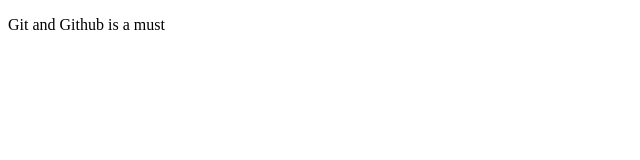
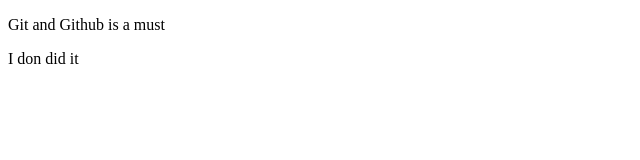
Before and after one commit to archwin010/MyThirdWebsite, a plain HTML site: page index.html in a window 1280 px wide. Shown: the full height of the page, 0-640 px from the left. Drawn offline with Linux system fonts and the light colour scheme.

Commit message:
My Second commit message

```diff
--- a/index.html
+++ b/index.html
@@ -7,5 +7,6 @@
 </head>
 <body>
     <p>Git and Github is a must</p>
+    <p>I don did it</p>
 </body>
 </html>
```
